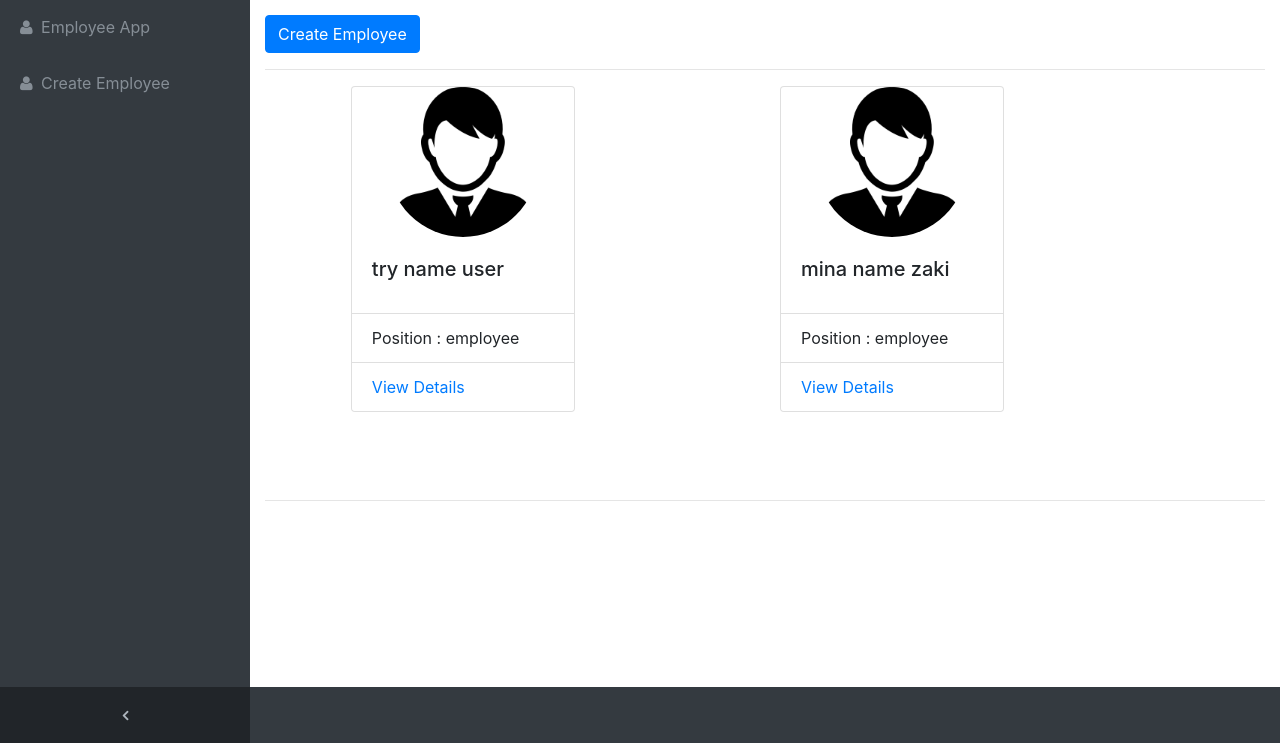
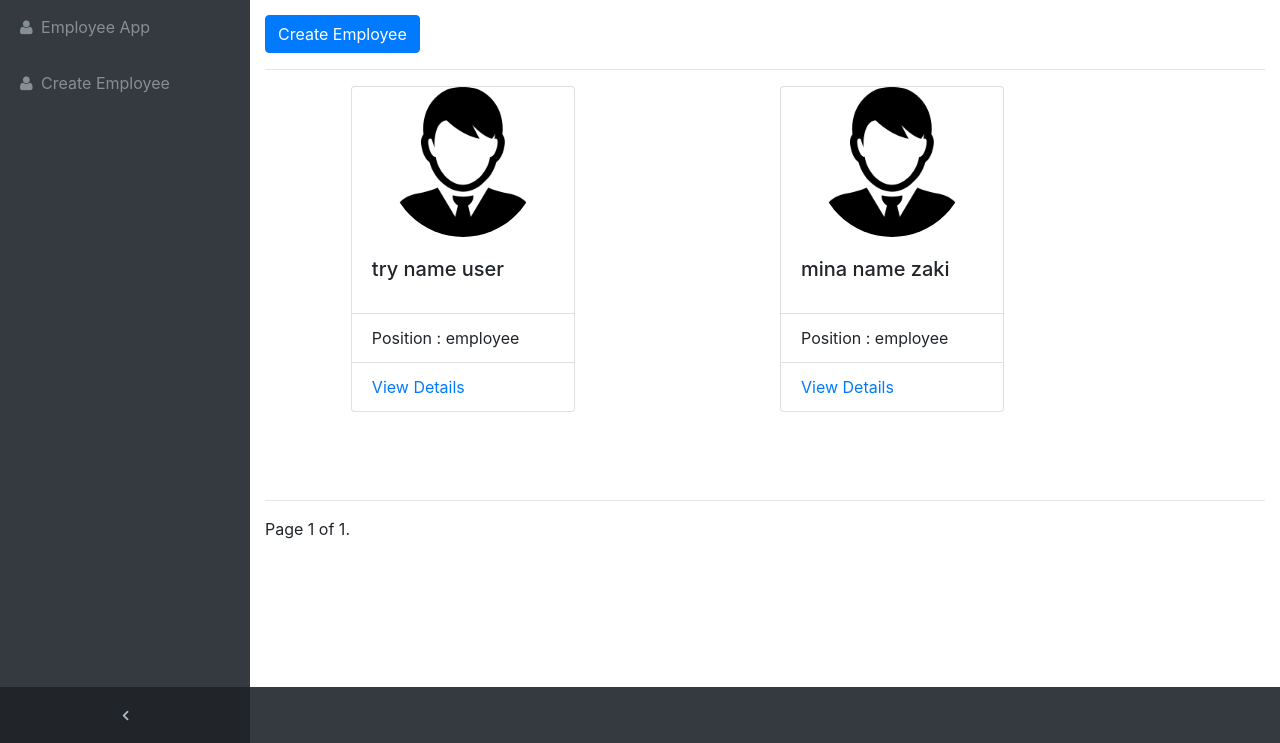
Before and after one commit to beshoyAtefZaki/employee, a Django app: page / in a window 1280 px wide. Shown: the part 57-800 px from the top of the page. Run offline with Django 3.2, Linux system fonts and the light colour scheme; data comes from the database, SQL or seed files in the repository; both versions use the stored data as it was after the commit; some libraries are stand-ins or nearby versions.

Commit message:
add paginator to the home page

```diff
--- a/employee/mainapp/views.py
+++ b/employee/mainapp/views.py
@@ -2,6 +2,10 @@ from django.shortcuts import render ,redirect
 from django.views.generic import ListView ,DetailView
 from django.http import Http404
 from django.views.generic.edit import CreateView
+
+from django.core.paginator import( Paginator,
+									 EmptyPage,
+									 PageNotAnInteger)
 from .models import Employee
 from .forms import EmployeeForm
 from siblings.models import Sibilings
@@ -15,9 +19,12 @@ from .serilizers import  EmployeeSerialzier
 def home(request):
 	form = EmployeeForm()
 	qs = Employee.objects.all()
+	paginator = Paginator(qs, 4)
+	page = request.GET.get('page',1)
+	objects = paginator.page(page)
 	content={
 	'form':form,
-	'objects': qs
+	'objects': objects
 	}
 	return render(request,'mainapp/home.html',content)
 
--- a/employee/templates/mainapp/home.html
+++ b/employee/templates/mainapp/home.html
@@ -55,7 +55,23 @@
 
 </div>
 
+<div class="pagination">
+    <span class="step-links">
+        {% if objects.has_previous %}
+            <a href="?page=1">&laquo; first</a>
+            <a href="?page={{ objects.previous_page_number }}">previous</a>
+        {% endif %}
 
+        <span class="current">
+            Page {{ objects.number }} of {{ objects.paginator.num_pages }}.
+        </span>
+
+        {% if objects.has_next %}
+            <a href="?page={{ objects.next_page_number }}">next</a>
+            <a href="?page={{ objects.paginator.num_pages }}">last &raquo;</a>
+        {% endif %}
+    </span>
+</div>
 
 
 
```
Also changed, not shown: employee/db.sqlite3.
